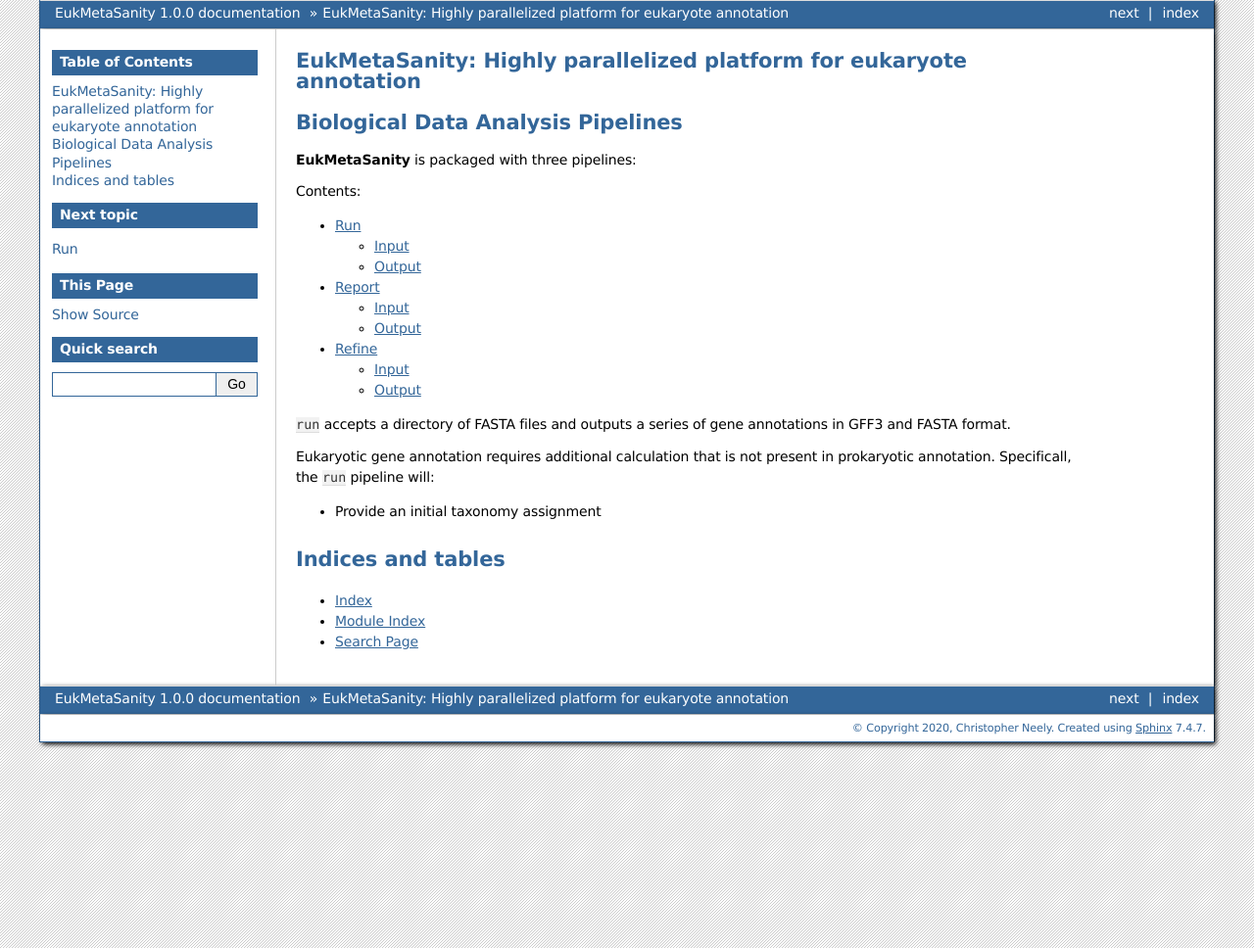
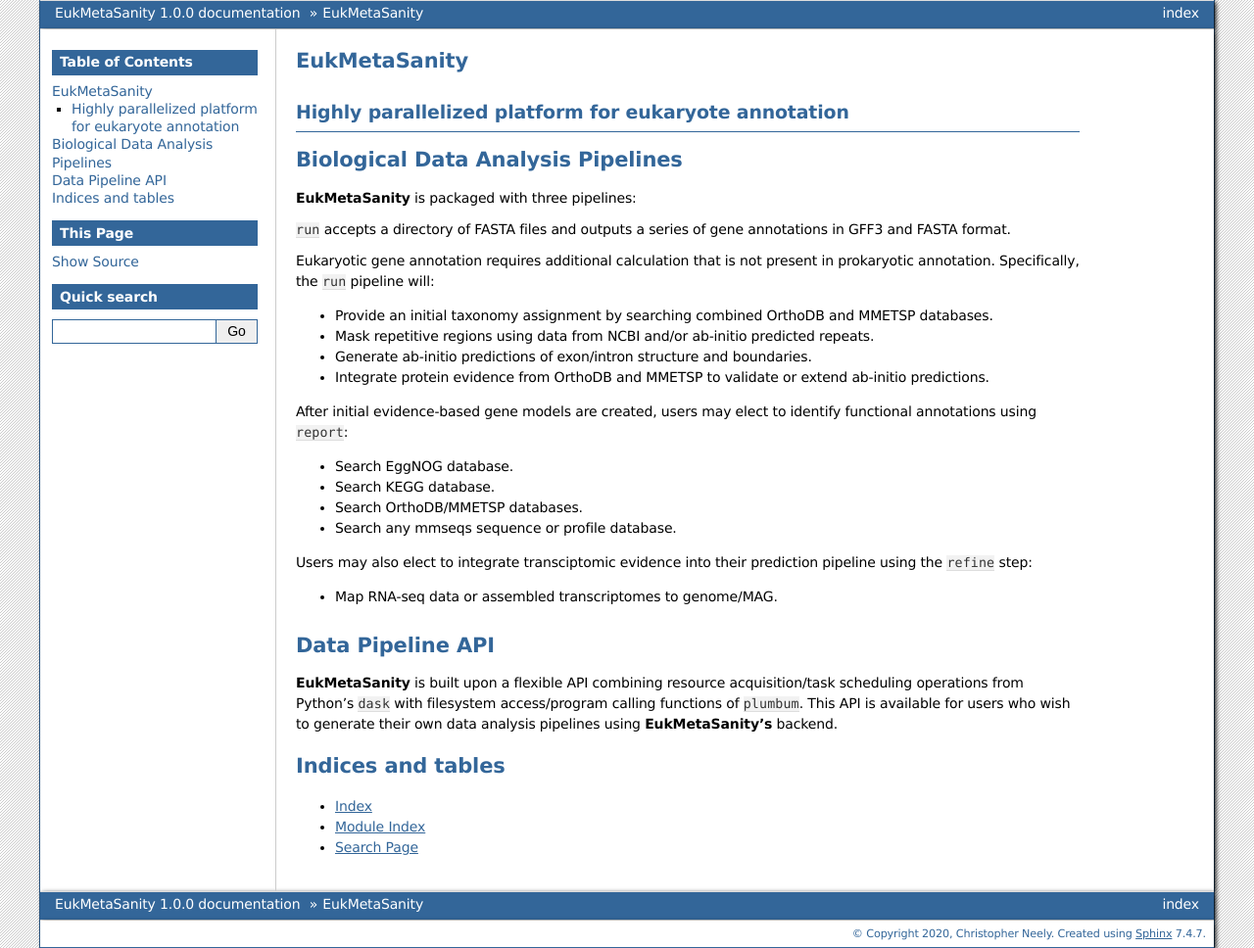
Before and after one commit to cjneely10/EukMetaSanity, a Sphinx documentation site: the page built from docs/source/index.rst, in a window 1280 px wide. Shown: the whole page at 98% size. Built offline with Sphinx 7.4.7, drawn with Linux system fonts in a browser that asks for light colours.

Commit message:
Continue writing documentation

```diff
--- a/docs/source/index.rst
+++ b/docs/source/index.rst
@@ -1,24 +1,39 @@
-EukMetaSanity: Highly parallelized platform for eukaryote annotation
-====================================================================
+EukMetaSanity
+=============
+Highly parallelized platform for eukaryote annotation
+-----------------------------------------------------
 
 Biological Data Analysis Pipelines
 ==================================
 **EukMetaSanity** is packaged with three pipelines:
 
-.. toctree::
-   :maxdepth: 2
-   :caption: Contents:
-
-   run
-   report
-   refine
-
 ``run`` accepts a directory of FASTA files and outputs a series of gene annotations in GFF3 and FASTA format.
 
-Eukaryotic gene annotation requires additional calculation that is not present in prokaryotic annotation. Specificall,
+Eukaryotic gene annotation requires additional calculation that is not present in prokaryotic annotation. Specifically,
 the ``run`` pipeline will:
 
-* Provide an initial taxonomy assignment
+* Provide an initial taxonomy assignment by searching combined OrthoDB and MMETSP databases.
+* Mask repetitive regions using data from NCBI and/or ab-initio predicted repeats.
+* Generate ab-initio predictions of exon/intron structure and boundaries.
+* Integrate protein evidence from OrthoDB and MMETSP to validate or extend ab-initio predictions.
+
+After initial evidence-based gene models are created, users may elect to identify functional annotations using
+``report``:
+
+* Search EggNOG database.
+* Search KEGG database.
+* Search OrthoDB/MMETSP databases.
+* Search any mmseqs sequence or profile database.
+
+Users may also elect to integrate transciptomic evidence into their prediction pipeline using the ``refine`` step:
+
+* Map RNA-seq data or assembled transcriptomes to genome/MAG.
+
+Data Pipeline API
+=================
+**EukMetaSanity** is built upon a flexible API combining resource acquisition/task scheduling operations from Python's
+``dask`` with filesystem access/program calling functions of ``plumbum``. This API is available for users who wish to
+generate their own data analysis pipelines using **EukMetaSanity's** backend.
 
 Indices and tables
 ==================
--- a/docs/source/refine.rst
+++ /dev/null
@@ -1,8 +0,0 @@
-Refine
-======
-
-Input
------
-
-Output
-------
--- a/docs/source/report.rst
+++ /dev/null
@@ -1,8 +0,0 @@
-Report
-======
-
-Input
------
-
-Output
-------
--- a/docs/source/run.rst
+++ /dev/null
@@ -1,8 +0,0 @@
-Run
-===
-
-Input
------
-
-Output
-------
```
Also changed, not shown: 16 other files.
